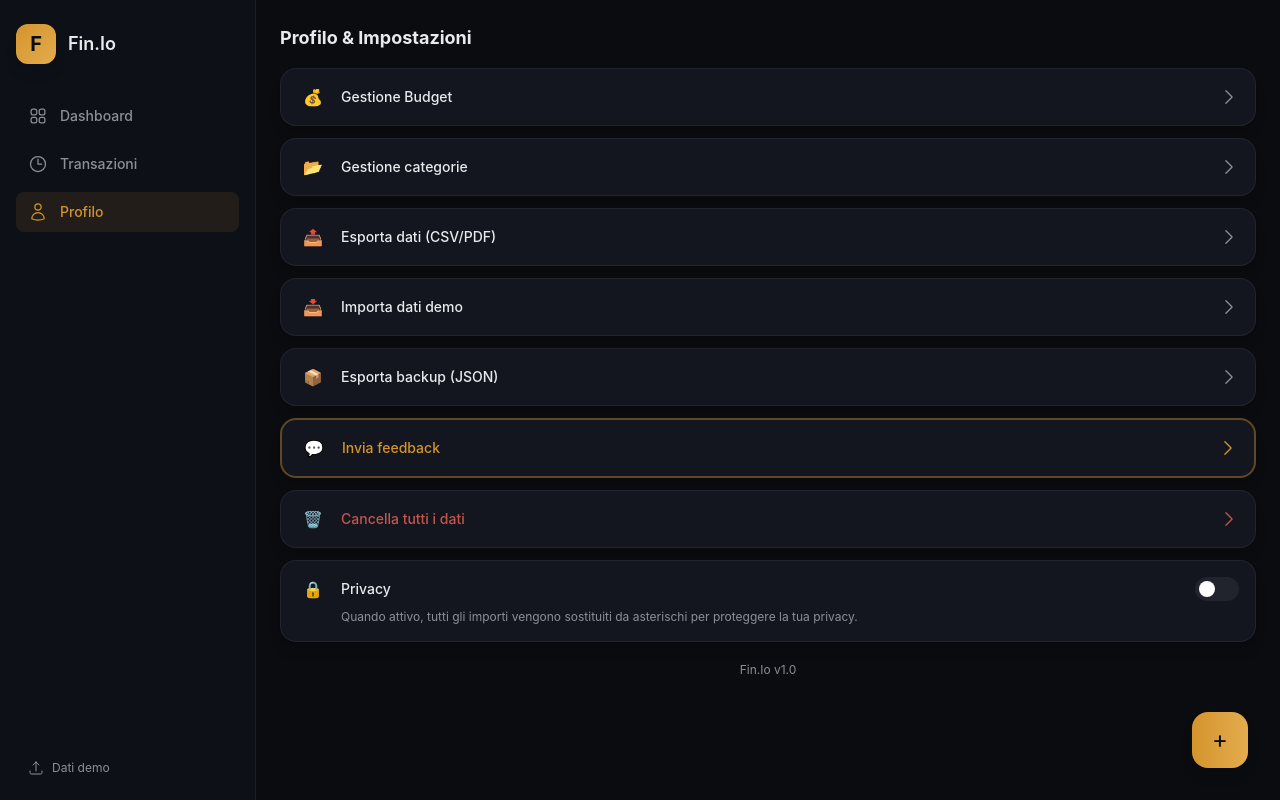
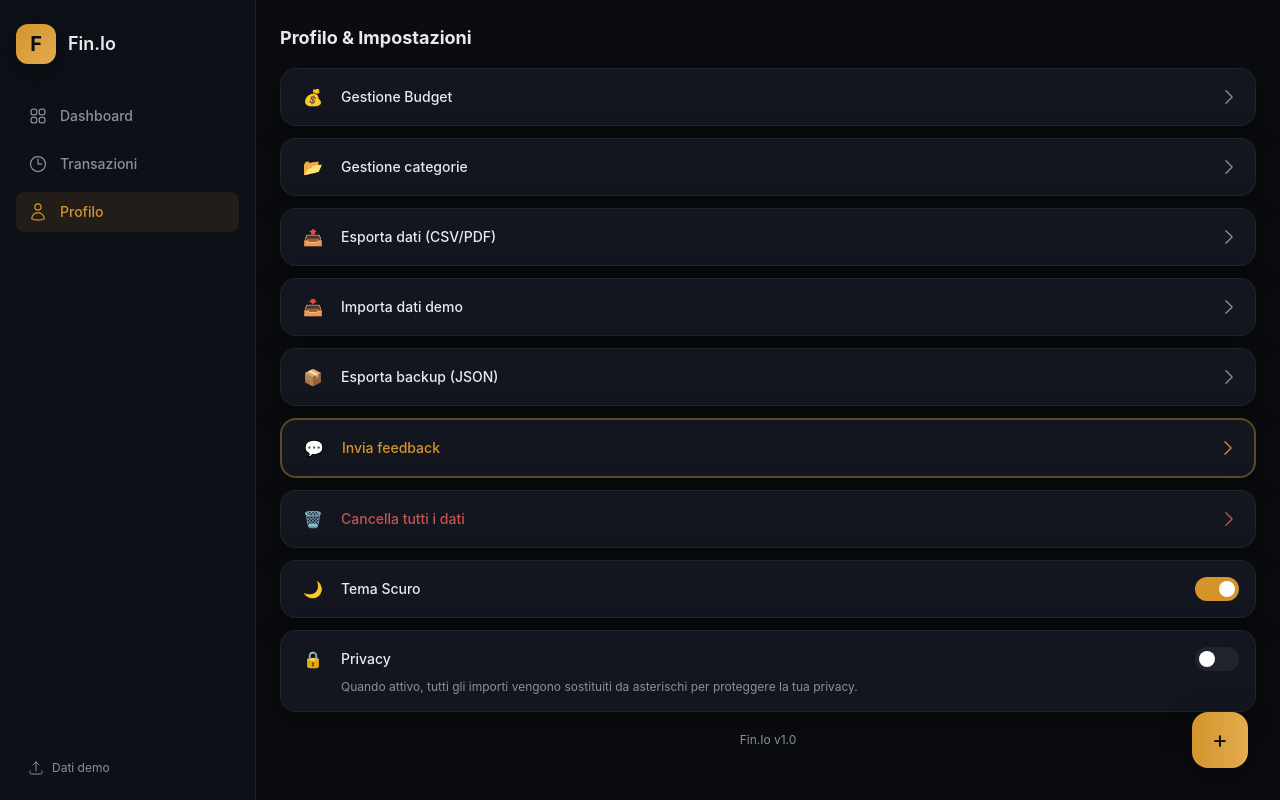
Before and after one commit to sailinginmymind/finanze-personali, a React (Vite) app: page /finanze-personali/profile in a window 1280 px wide. Built offline with nearby package versions, Linux system fonts and the light colour scheme.

Commit message:
UI: miglioramenti Light Mode - ombre morbide, accenti caldi, transizioni fluide

```diff
--- /dev/null
+++ b/src/context/ThemeContext.jsx
@@ -0,0 +1,39 @@
+import { createContext, useContext, useState, useEffect } from 'react'
+
+const ThemeContext = createContext()
+const STORAGE_KEY = 'finanze_theme'
+
+function getInitial() {
+  try {
+    const stored = localStorage.getItem(STORAGE_KEY)
+    if (stored === 'light' || stored === 'dark') return stored
+  } catch (e) {}
+  // Default: dark mode
+  return 'dark'
+}
+
+export function ThemeProvider({ children }) {
+  const [theme, setTheme] = useState(getInitial)
+
+  useEffect(() => {
+    localStorage.setItem(STORAGE_KEY, theme)
+    // Applica il tema all'elemento html
+    document.documentElement.setAttribute('data-theme', theme)
+  }, [theme])
+
+  const toggleTheme = () => {
+    setTheme(prev => prev === 'dark' ? 'light' : 'dark')
+  }
+
+  return (
+    <ThemeContext.Provider value={{ theme, toggleTheme }}>
+      {children}
+    </ThemeContext.Provider>
+  )
+}
+
+export function useTheme() {
+  const context = useContext(ThemeContext)
+  if (!context) throw new Error('useTheme must be used within ThemeProvider')
+  return context
+}
--- a/src/index.css
+++ b/src/index.css
@@ -1,5 +1,6 @@
 @import "tailwindcss";
 
+/* === VARIABILI DARK MODE (default) === */
 :root {
   --bg-primary: #0a0c10;
   --bg-secondary: #13161f;
@@ -8,11 +9,34 @@
   --text-secondary: #8b9098;
   --accent: #d4942b;
   --accent-hover: #e3ac4e;
+  --accent-light: rgba(212, 148, 43, 0.15);
   --success: #2e9e7b;
   --danger: #c4554d;
   --border: rgba(255, 255, 255, 0.06);
+  --shadow: rgba(0, 0, 0, 0.4);
+  --shadow-sm: rgba(0, 0, 0, 0.2);
+  --card-bg: rgba(255, 255, 255, 0.03);
 }
 
+/* === VARIABILI LIGHT MODE (raffinata) === */
+[data-theme="light"] {
+  --bg-primary: #f4f6f9;
+  --bg-secondary: #ffffff;
+  --bg-sidebar: #eef0f3;
+  --text-primary: #1a1d23;
+  --text-secondary: #6b7280;
+  --accent: #c4852a;
+  --accent-hover: #d4942b;
+  --accent-light: rgba(196, 133, 42, 0.12);
+  --success: #2e9e7b;
+  --danger: #c4554d;
+  --border: rgba(0, 0, 0, 0.06);
+  --shadow: rgba(0, 0, 0, 0.06);
+  --shadow-sm: rgba(0, 0, 0, 0.03);
+  --card-bg: rgba(0, 0, 0, 0.02);
+}
+
+/* === RESET BASE === */
 html,
 body {
   margin: 0;
@@ -21,19 +45,83 @@ body {
   overflow: hidden;
   background-color: var(--bg-primary);
   touch-action: manipulation;
+  transition: background-color 0.4s ease, color 0.4s ease;
 }
 
 #root {
   display: flex;
   flex-direction: column;
-  height: 100vh; /* fallback iOS < 15.4 */
+  height: 100vh;
   height: 100dvh;
   width: 100%;
   overflow: hidden;
   background-color: var(--bg-primary);
+  color: var(--text-primary);
+  transition: background-color 0.4s ease, color 0.4s ease;
 }
 
-/* 👇 FIX PER LA STRISCIA SOTTO LA NAV (iOS PWA) */
+/* === TRANSIZIONI PER TUTTI GLI ELEMENTI === */
+* {
+  transition: background-color 0.3s ease,
+              border-color 0.3s ease,
+              color 0.3s ease,
+              box-shadow 0.3s ease,
+              opacity 0.3s ease;
+}
+
+/* === STYLE PER CARD E SHADOW (migliorati) === */
+.bg-\[var\(--bg-secondary\)\] {
+  background-color: var(--bg-secondary);
+  transition: background-color 0.3s ease, box-shadow 0.3s ease;
+}
+
+/* Shadow più morbidi in light mode */
+.shadow-lg {
+  box-shadow: 0 8px 30px var(--shadow);
+}
+
+.shadow-xl {
+  box-shadow: 0 12px 40px var(--shadow);
+}
+
+/* === BORDI E INPUT (più sottili in light mode) === */
+.border-\[var\(--border\)\] {
+  border-color: var(--border);
+}
+
+/* Migliora la visibilità degli input in light mode */
+[data-theme="light"] input,
+[data-theme="light"] select,
+[data-theme="light"] textarea {
+  background-color: var(--bg-primary);
+  border-color: var(--border);
+}
+
+[data-theme="light"] input:focus,
+[data-theme="light"] select:focus,
+[data-theme="light"] textarea:focus {
+  border-color: var(--accent);
+  box-shadow: 0 0 0 3px var(--accent-light);
+}
+
+/* === MIGLIORAMENTO PER IL TEMA CHIARO === */
+[data-theme="light"] .bg-white\/5 {
+  background-color: rgba(0, 0, 0, 0.03);
+}
+
+[data-theme="light"] .hover\:bg-white\/5:hover {
+  background-color: rgba(0, 0, 0, 0.05);
+}
+
+[data-theme="light"] .bg-white\/10 {
+  background-color: rgba(0, 0, 0, 0.05);
+}
+
+[data-theme="light"] .hover\:bg-white\/10:hover {
+  background-color: rgba(0, 0, 0, 0.08);
+}
+
+/* === FIX PER LA STRISCIA SOTTO LA NAV (iOS PWA) === */
 @media (max-width: 767px) {
   body::after {
     content: '';
@@ -43,8 +131,9 @@ body {
     right: 0;
     height: env(safe-area-inset-bottom, 0px);
     background-color: var(--bg-secondary);
-    z-index: 49; /* sotto la BottomNav (z-50) */
+    z-index: 49;
     pointer-events: none;
+    transition: background-color 0.4s ease;
   }
 }
 
@@ -53,3 +142,24 @@ body {
 .safe-bottom { padding-bottom: env(safe-area-inset-bottom); }
 .safe-left { padding-left: env(safe-area-inset-left); }
 .safe-right { padding-right: env(safe-area-inset-right); }
+
+/* Animazione zoom per i modali */
+@keyframes zoomIn {
+  from {
+    transform: scale(0.95);
+    opacity: 0;
+  }
+  to {
+    transform: scale(1);
+    opacity: 1;
+  }
+}
+.animate-zoom-in {
+  animation: zoomIn 0.2s ease-out;
+}
+
+/* Versione light del gradiente per il logo */
+[data-theme="light"] .bg-gradient-to-br.from-\[var\(--accent\)\] {
+  background-image: linear-gradient(135deg, var(--accent), var(--accent-hover));
+  opacity: 0.9;
+}
--- a/src/pages/ProfilePage.jsx
+++ b/src/pages/ProfilePage.jsx
@@ -3,6 +3,7 @@ import { useTransactions } from '../context/TransactionContext'
 import { useCategories } from '../context/CategoriesContext'
 import CategoryManager from '../components/CategoryManager'
 import { usePrivacy } from '../context/PrivacyContext'
+import { useTheme } from '../context/ThemeContext'  // 👈 nuovo
 import BudgetManagerModal from '../components/BudgetManagerModal'
 import ExportModal from '../components/ExportModal'
 import FeedbackModal from '../components/FeedbackModal'
@@ -15,6 +16,7 @@ export default function ProfilePage() {
   const [showExportModal, setShowExportModal] = useState(false)
   const [showFeedbackModal, setShowFeedbackModal] = useState(false)
   const { isPrivacyEnabled, togglePrivacy } = usePrivacy()
+  const { theme, toggleTheme } = useTheme()  // 👈 nuovo
 
   const exportJSON = () => {
     const data = { transactions, categories }
@@ -115,7 +117,7 @@ export default function ProfilePage() {
         </svg>
       </div>
 
-      {/* Card 6 – Invia feedback (STILIZZATA e PENULTIMA) */}
+      {/* Card 6 – Invia feedback */}
       <div
         onClick={() => setShowFeedbackModal(true)}
         className="bg-[var(--bg-secondary)] border-2 border-[var(--accent)]/40 rounded-2xl p-4 shadow-lg cursor-pointer hover:bg-[var(--accent)]/5 hover:border-[var(--accent)] transition-colors active:scale-[0.99] flex items-center justify-between"
@@ -143,7 +145,29 @@ export default function ProfilePage() {
         </svg>
       </div>
 
-      {/* Card 8 – Privacy */}
+      {/* Card 8 – Tema (Dark/Light) - NUOVA */}
+      <div className="bg-[var(--bg-secondary)] border border-[var(--border)] rounded-2xl p-4 shadow-lg">
+        <div className="flex items-center justify-between">
+          <span className="font-medium text-[var(--text-primary)] text-sm flex items-center gap-3">
+            <span className="w-8 text-center text-base">{theme === 'dark' ? '🌙' : '☀️'}</span>
+            Tema {theme === 'dark' ? 'Scuro' : 'Chiaro'}
+          </span>
+          <button
+            onClick={toggleTheme}
+            className={`relative inline-flex h-6 w-11 items-center rounded-full transition-colors shrink-0 ${
+              theme === 'dark' ? 'bg-[var(--accent)]' : 'bg-[var(--border)]'
+            }`}
+          >
+            <span
+              className={`inline-block h-4 w-4 transform rounded-full bg-white transition-transform ${
+                theme === 'dark' ? 'translate-x-6' : 'translate-x-1'
+              }`}
+            />
+          </button>
+        </div>
+      </div>
+
+      {/* Card 9 – Privacy */}
       <div className="bg-[var(--bg-secondary)] border border-[var(--border)] rounded-2xl p-4 shadow-lg">
         <div className="flex items-center justify-between mb-2">
           <span className="font-medium text-[var(--text-primary)] text-sm flex items-center gap-3">
```
Also changed, not shown: src/main.jsx (+5 -2 lines).
